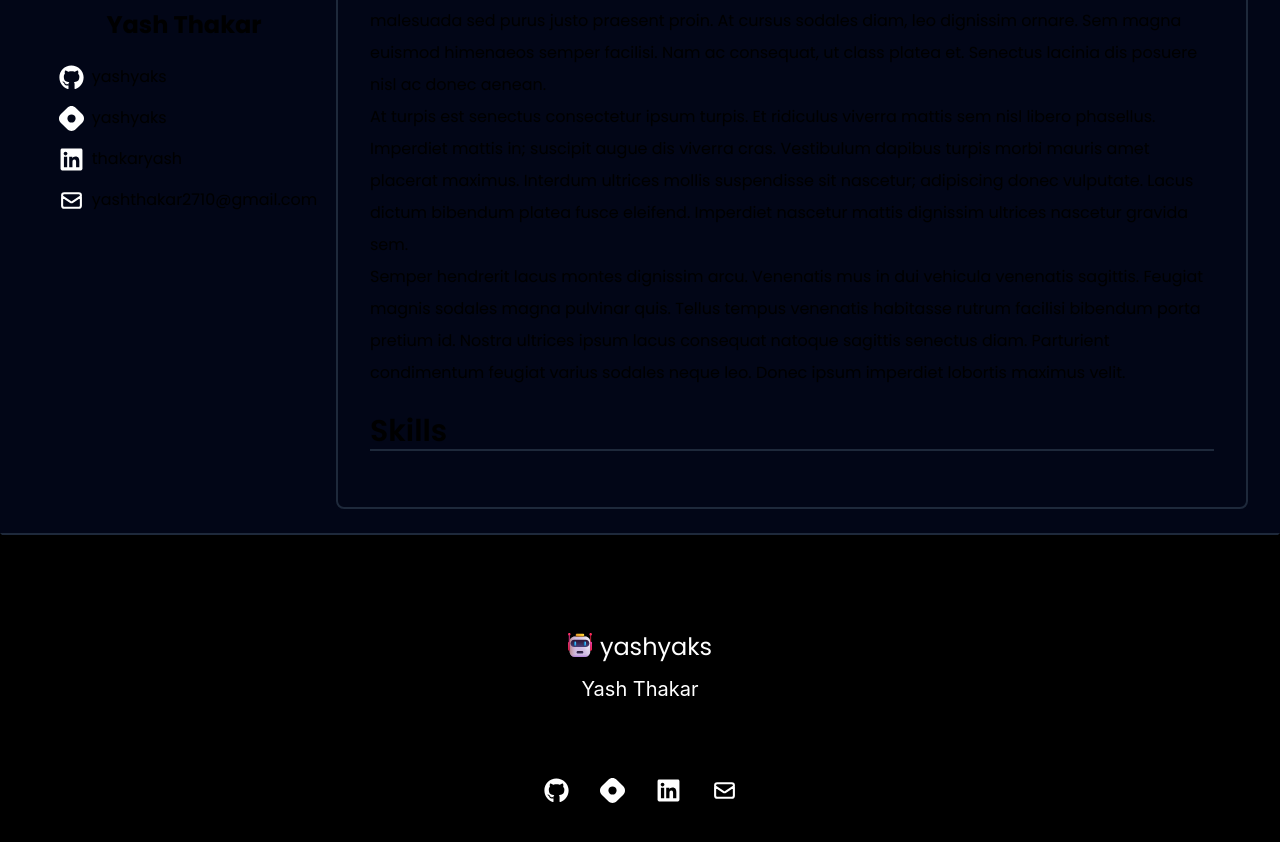
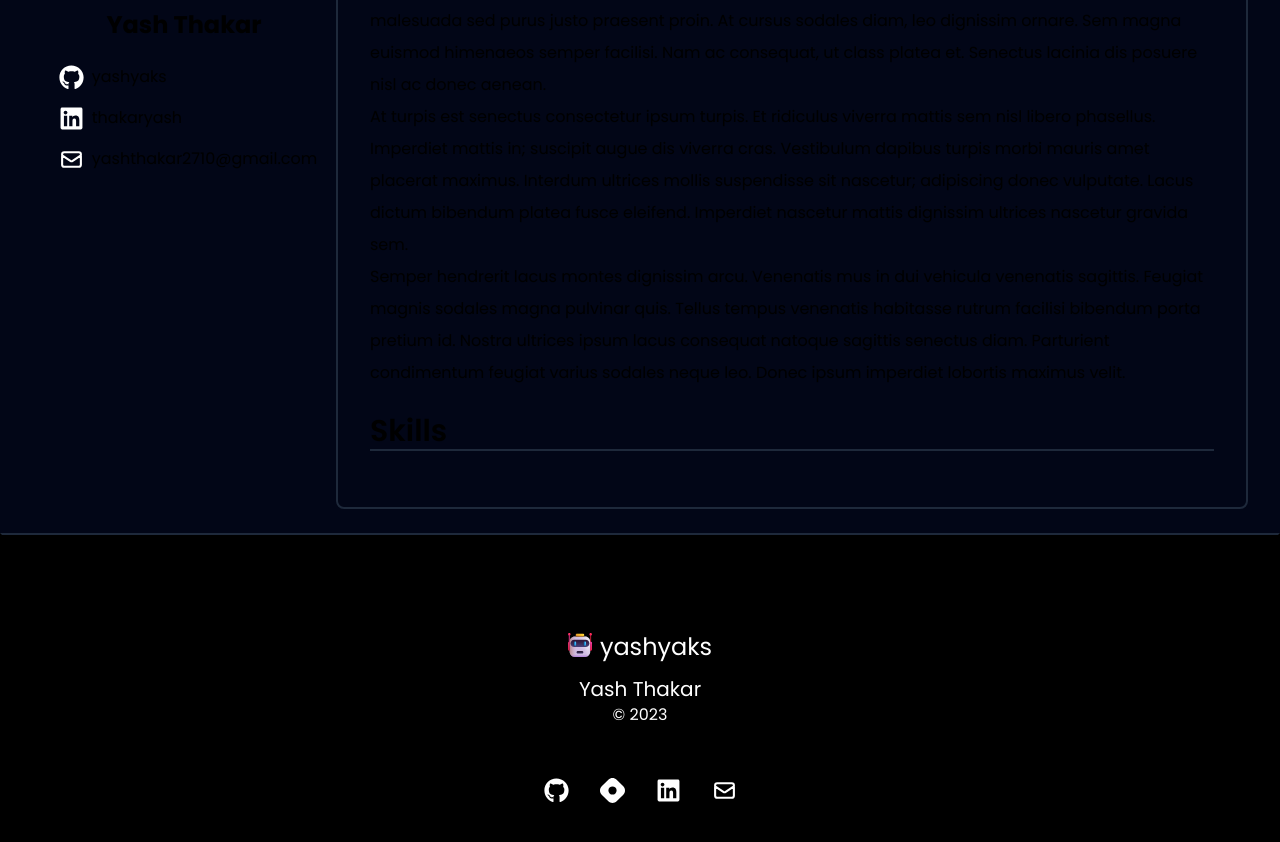
Before and after one commit to yashyaks/yashyaks.github.io, a React (Vite) app: page / in a window 1280 px wide. Shown: the part 354-1196 px from the top of the page. Built offline with nearby package versions, Linux system fonts and the light colour scheme; the HTML template or start-up script is replaced by a standard one.

Commit message:
practical changes

```diff
--- a/src/components/Footer.jsx
+++ b/src/components/Footer.jsx
@@ -15,8 +15,8 @@ export default function Footer() {
         <span>yashyaks</span>
       </a>
     </div>
-    <div className="mt-3">
-      <p className="font-Quicksand text-xl text-white">Yash Thakar</p>
+    <div className="font-Poppins text-white mt-3">
+      <p className="text-xl">Yash Thakar</p>
       <p>&copy; {year}</p>
     </div>
 
--- a/src/components/Hero.jsx
+++ b/src/components/Hero.jsx
@@ -13,7 +13,7 @@ export default function Hero() {
           alt="Profile"
           className="rounded-full mb-4 w-32 lg:w-40"
         />
-        <h2 className="text-xl lg:text-2xl font-bold">Yash Thakar</h2>
+        <h2 className="text-xl lg:text-2xl font-bold link link-underline link-underline-black">Yash Thakar</h2>
         <ul className="flex flex-row lg:flex-col mt-4 text-md">
 
           <li className="flex items-center">
@@ -22,20 +22,6 @@ export default function Hero() {
             </span>
             <a
               href="https://github.com/yashyaks"
-              target="_blank"
-              rel="noopener noreferrer"
-              className="hidden lg:block hover:underline"
-            >
-              yashyaks
-            </a>
-          </li>
-
-          <li className="flex items-center">
-            <span className="m-2 text-white">
-              <FaHashnode size={25} />
-            </span>
-            <a
-              href="https://yashyaks.hashnode.dev/"
               target="_blank"
               rel="noopener noreferrer"
               className="hidden lg:block hover:underline"
--- a/src/components/Navbar.jsx
+++ b/src/components/Navbar.jsx
@@ -68,25 +68,13 @@ export default function Navbar() {
             <li className="flex items-center mb-4">
               <span className="mr-8 text-white">
                 <a
-                  href="https://yashyaks.hashnode.dev/"
+                  href="https://linkedin.com/in/thakaryash"
                   target="_blank"
                   rel="noopener noreferrer"
                   className="text-md lg:text-lg font-Poppins text-white hover:underline"
                 >
                 </a>
                 <FaLinkedin />
-              </span>
-            </li>
-            <li className="flex items-center mb-4">
-              <span className="mr-8 text-white">
-                <a
-                  href="https://linkedin.com/in/thakaryash"
-                  target="_blank"
-                  rel="noopener noreferrer"
-                  className="text-md lg:text-lg font-Poppins text-white hover:underline"
-                >
-                </a>
-                <FaHashnode />
               </span>
             </li>
             <li className="flex items-center mb-4">
```
